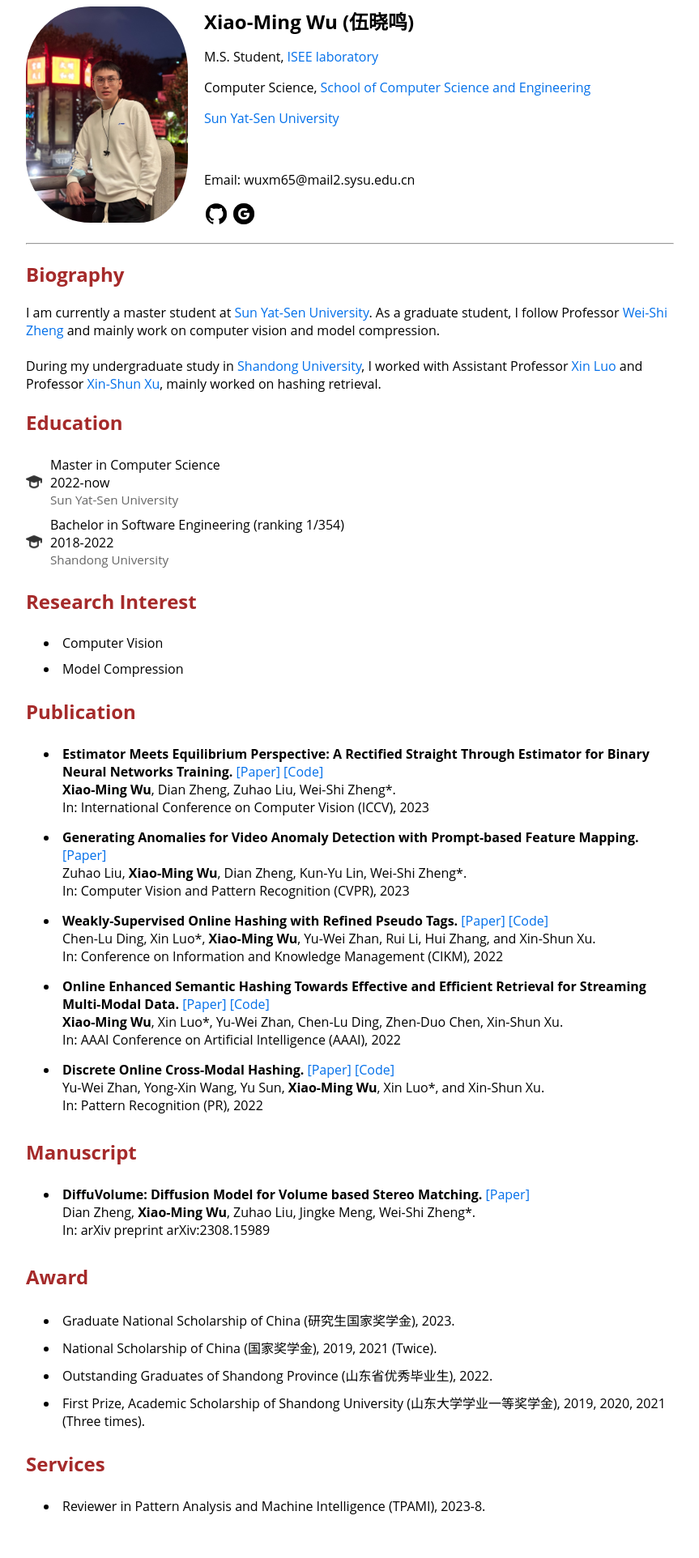
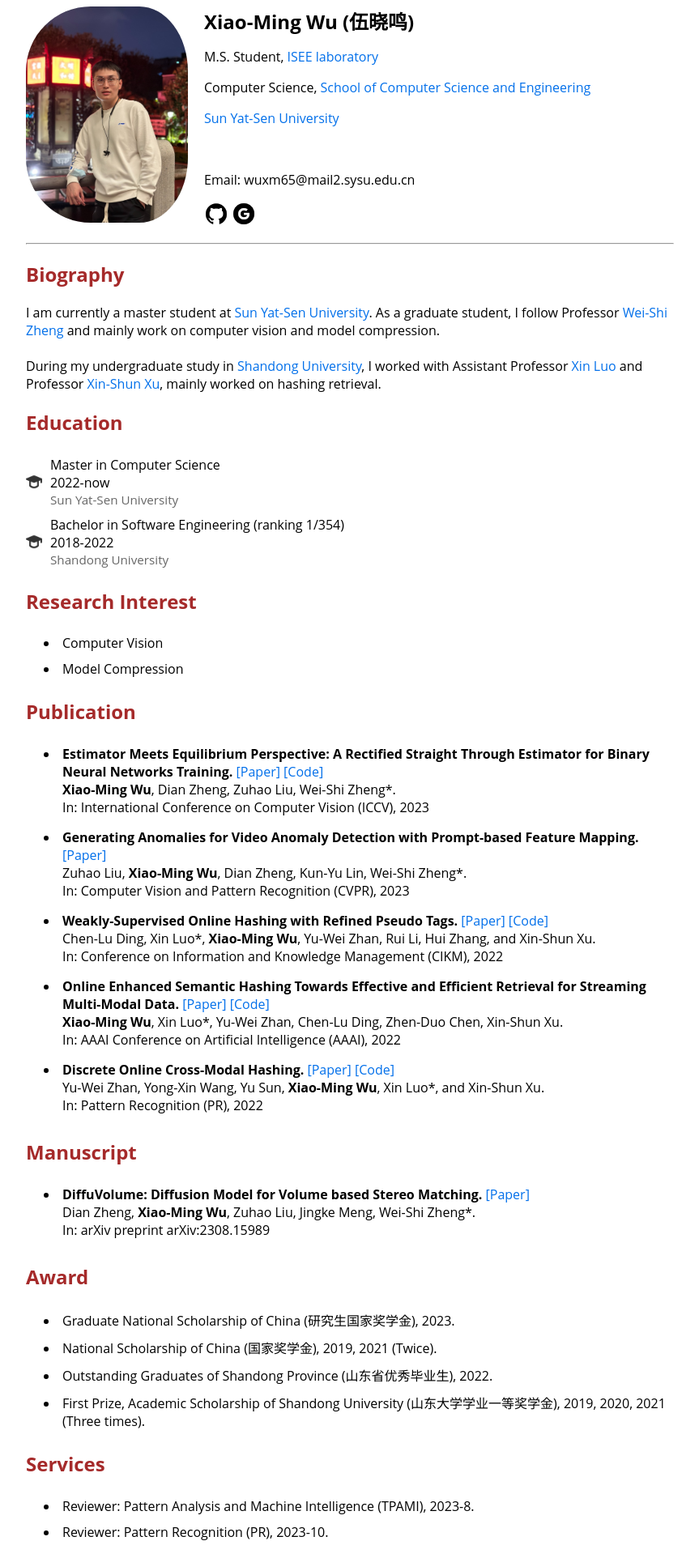
Before and after one commit to DravenALG/DravenALG.github.io, a Jekyll site: the page built from index.html, in a window 1280 px wide. Shown: the whole page at 81% size, without its empty margins (208-1071 px from the left). Built offline with Jekyll 4.4.1, drawn with Linux system fonts in a browser that asks for light colours; before the commit the page ends 1892 px from its top, so only the background shows below that.

Commit message:
update review

```diff
--- a/_data/service.yml
+++ b/_data/service.yml
@@ -1,3 +1,6 @@
 - name: Pattern Analysis and Machine Intelligence (TPAMI)
   duty: Reviewer
   date: 2023-8
+- name: Pattern Recognition (PR)
+  duty: Reviewer
+  date: 2023-10
--- a/index.html
+++ b/index.html
@@ -120,7 +120,7 @@ title: Xiao-Ming Wu (伍晓鸣)
     <ul>
         {% for service in site.data.service %}
         <li>
-            <div> {{service.duty}} in {{service.name}}, {{service.date}}.</div>
+            <div> {{service.duty}}: {{service.name}}, {{service.date}}.</div>
         </li>
         {% endfor %}
     </ul>
```
Also changed, not shown: 1 other file.
